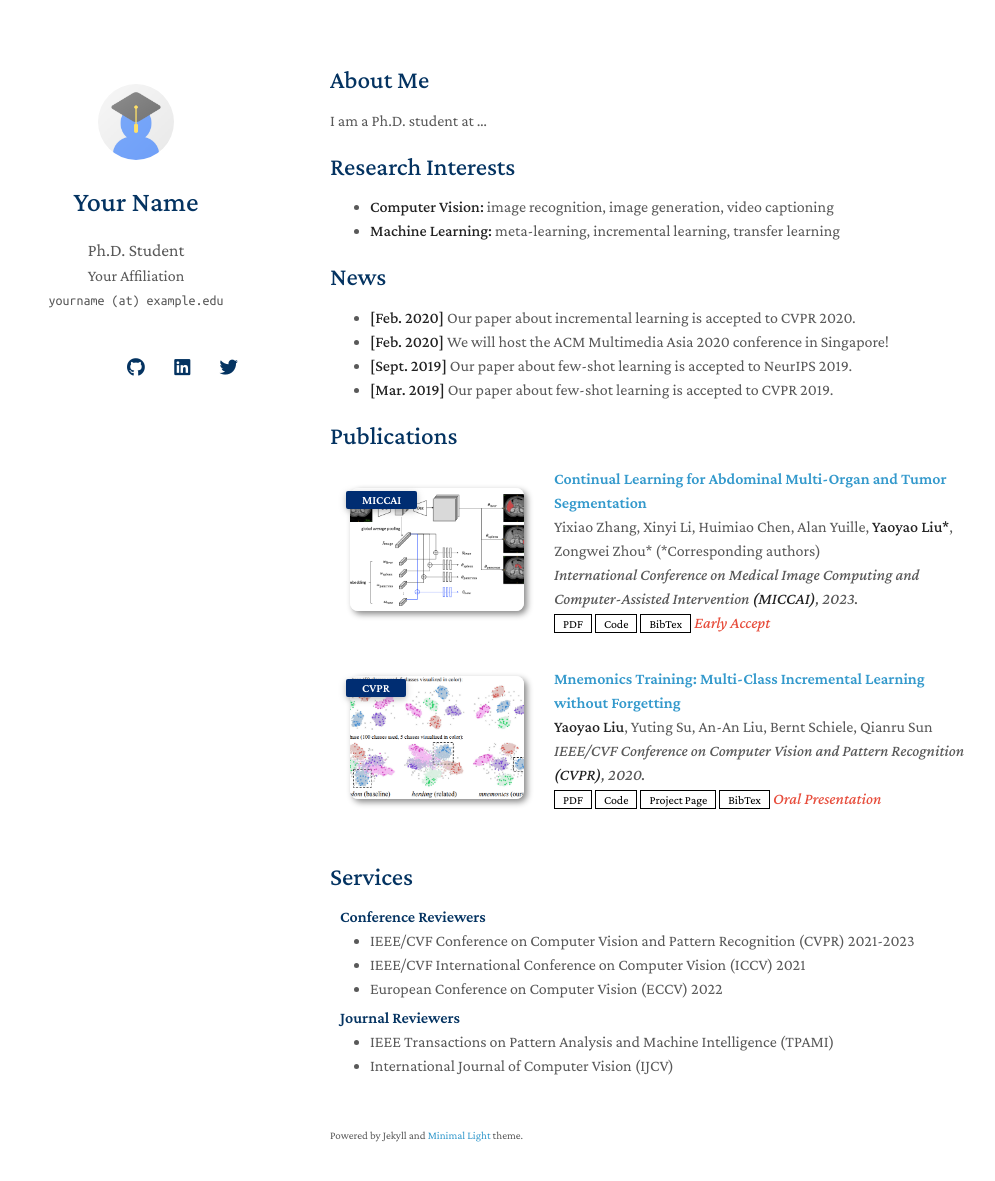
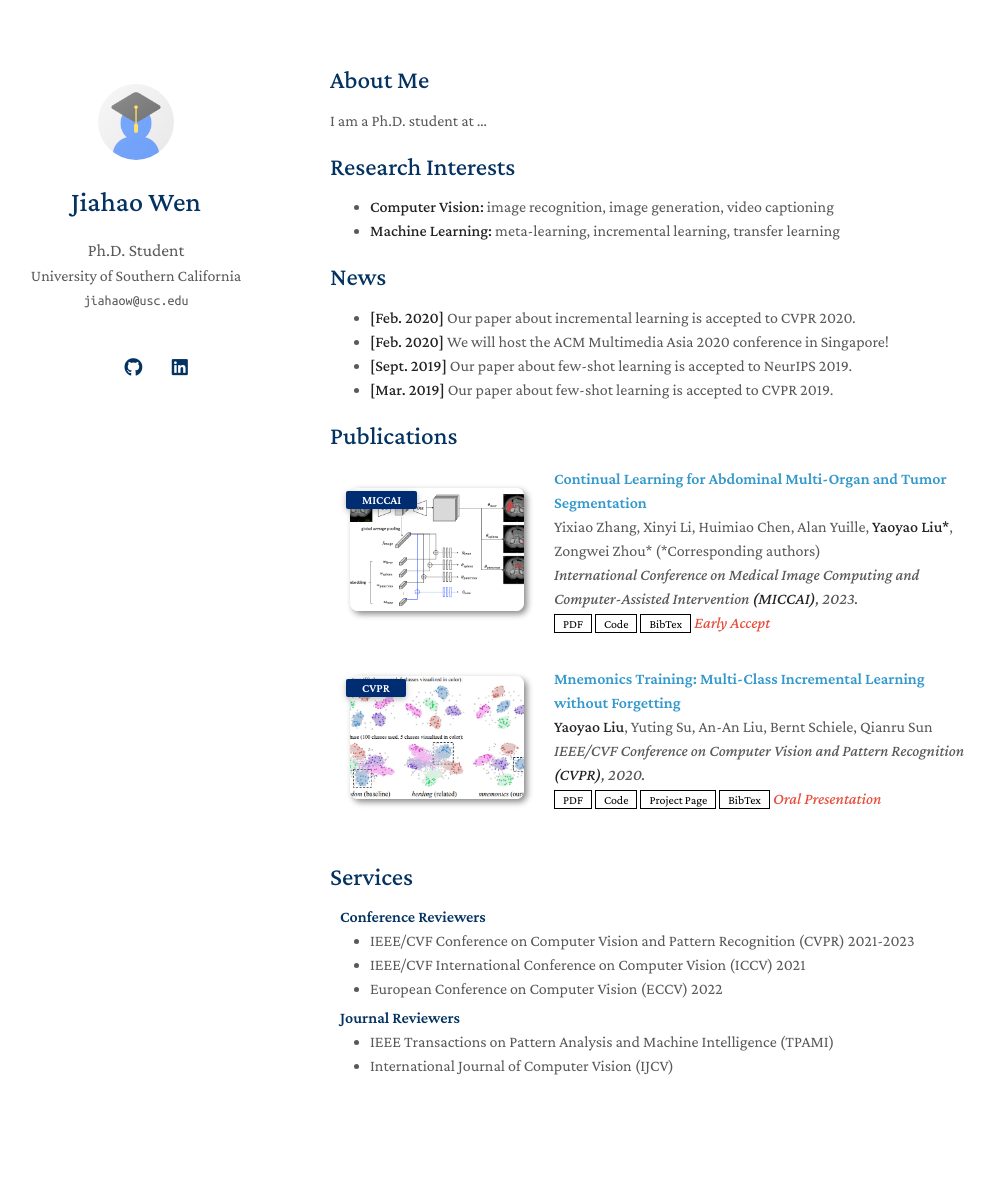
Before and after one commit to wkindling/wkindling.github.io, a Jekyll site: the page built from index.md, in a window 1280 px wide and 1216 px high. Shown: the top 1181 px of the window, without its empty margins (140-1135 px from the left). Built offline with Jekyll 4.4.1, drawn with Linux system fonts in a browser that asks for light colours; nearby versions of some CDN libraries; a style sheet for code colours, icons or effects is not loaded; our own code applies the rules of GitHub Pages for plain Markdown files; part of the change alters nothing that is shown.

Commit message:
Update _config.yml

```diff
--- a/_config.yml
+++ b/_config.yml
@@ -1,8 +1,8 @@
 # Basic Information
-title: Your Name
+title: Jiahao Wen
 position: Ph.D. Student
-affiliation: Your Affiliation
-email: yourname (at) example.edu
+affiliation: University of Southern California
+email: jiahaow@usc.edu
 
 # Search Engine Optimization (SEO)
 # The following information is used to improve the website traffic from search engines, e.g., Google.
@@ -12,37 +12,39 @@ canonical: https://minimal-light-theme.yliu.me/
 
 # Links
 # If you don't need one of them, you may delete the corresponding line.
-google_scholar: https://scholar.google.com/
-cv_link: assets/files/curriculum_vitae.pdf
-github_link: https://github.com/
-linkedin: https://www.linkedin.com/
-twitter: https://twitter.com/
+google_scholar: https://scholar.google.com/citations?user=0idAgVgAAAAJ&hl=en&oi=ao
+#cv_link: assets/files/curriculum_vitae.pdf
+github_link: https://github.com/wkindling
+linkedin: https://www.linkedin.com/in/jhwen
+#twitter: https://twitter.com/
+steam: https://steamcommunity.com/id/wkindling
 
 # Images (e.g., your profile picture and your website's favicon)
 # "favicon" and "favicon_dark" are used for the light and dark modes, respectively.
 avatar: ./assets/img/avatar.png
 favicon: ./assets/img/favicon.png
-favicon_dark: ./assets/img/favicon-dark.png
+favicon_dark: ./assets/img/favicon.png
 
 # Footnote
 # You may use the option to disable the footnote, "Powered by Jekyll and Minimal Light theme."
-enable_footnote: true
+enable_footnote: false
 
 # Auto Dark Mode
 # You may use the option to disable the automatic dark theme
-auto_dark_mode: true
+auto_dark_mode: false
 
 # Font
 # You can use this option to choose between Serif or Sans Serif fonts.
 font: "Serif" # or "Sans Serif"
 
-# Google Analytics ID
-# Please remove this if you don't use Google Analytics
-google_analytics: UA-111540567-4
-
 # Use this project as a remote theme for GitHub Pages
 # See the guide here: https://docs.github.com/en/pages/setting-up-a-github-pages-site-with-jekyll/adding-a-theme-to-your-github-pages-site-using-jekyll
 remote_theme: yaoyao-liu/minimal-light
+
+usc: ./assets/img/usc.png
+zju: ./assets/img/zju.png
+ut: ./assets/img/ut.png
+adobe: ./assets/img/adobe.png
 
 # The following files will be removed from the generated website.
 exclude:
```
